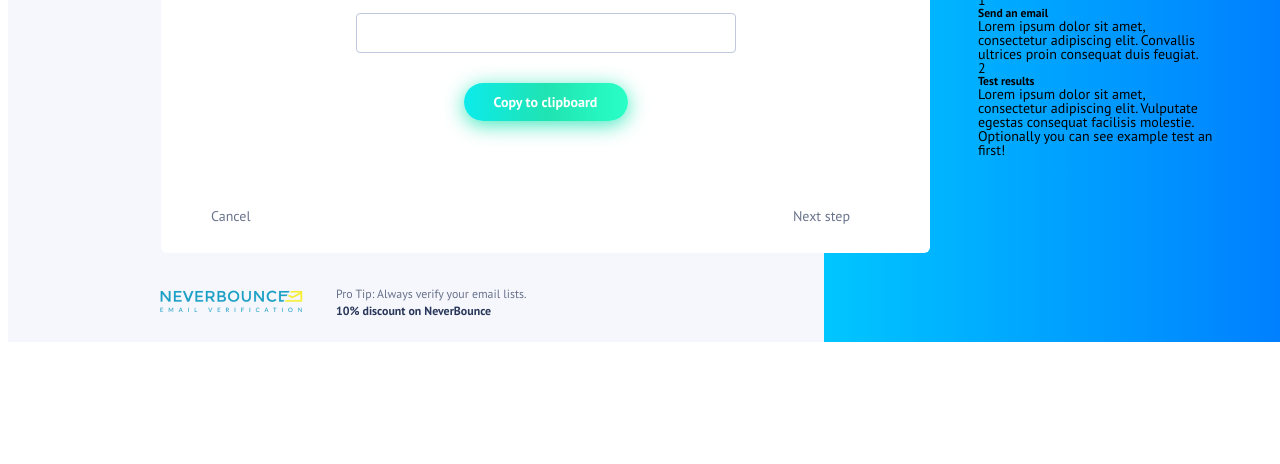
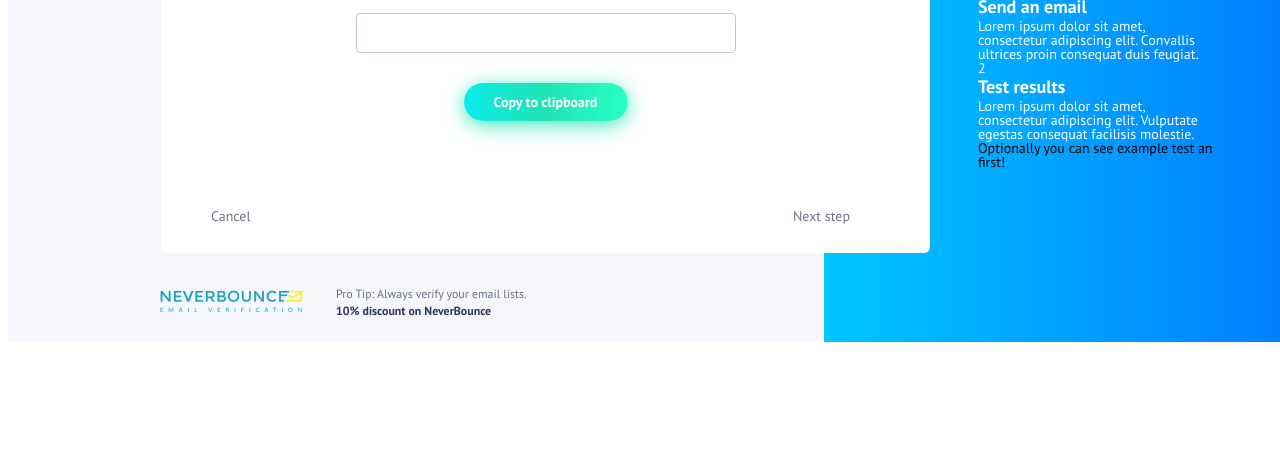
Before and after one commit to Iryna0306/MailGenius, a plain HTML site: page index.html in a window 1280 px wide. Shown: the part 336-800 px from the top of the page. Drawn offline with Linux system fonts and the light colour scheme.

Commit message:
list item title

```diff
--- a/css/style.css
+++ b/css/style.css
@@ -230,6 +230,16 @@ p, h1, h2, h3, h4, h5, h6 {
     color: #27DEBF;
 }
 
+.process-steps-list {
+    color: #fff;
+}
+
+.list-item-title {
+    font-size: 18px;
+    line-height: 1.333;
+    font-weight: 700;
+}
+
 .footer {
     max-width: 1084px;
     margin: auto;
```
